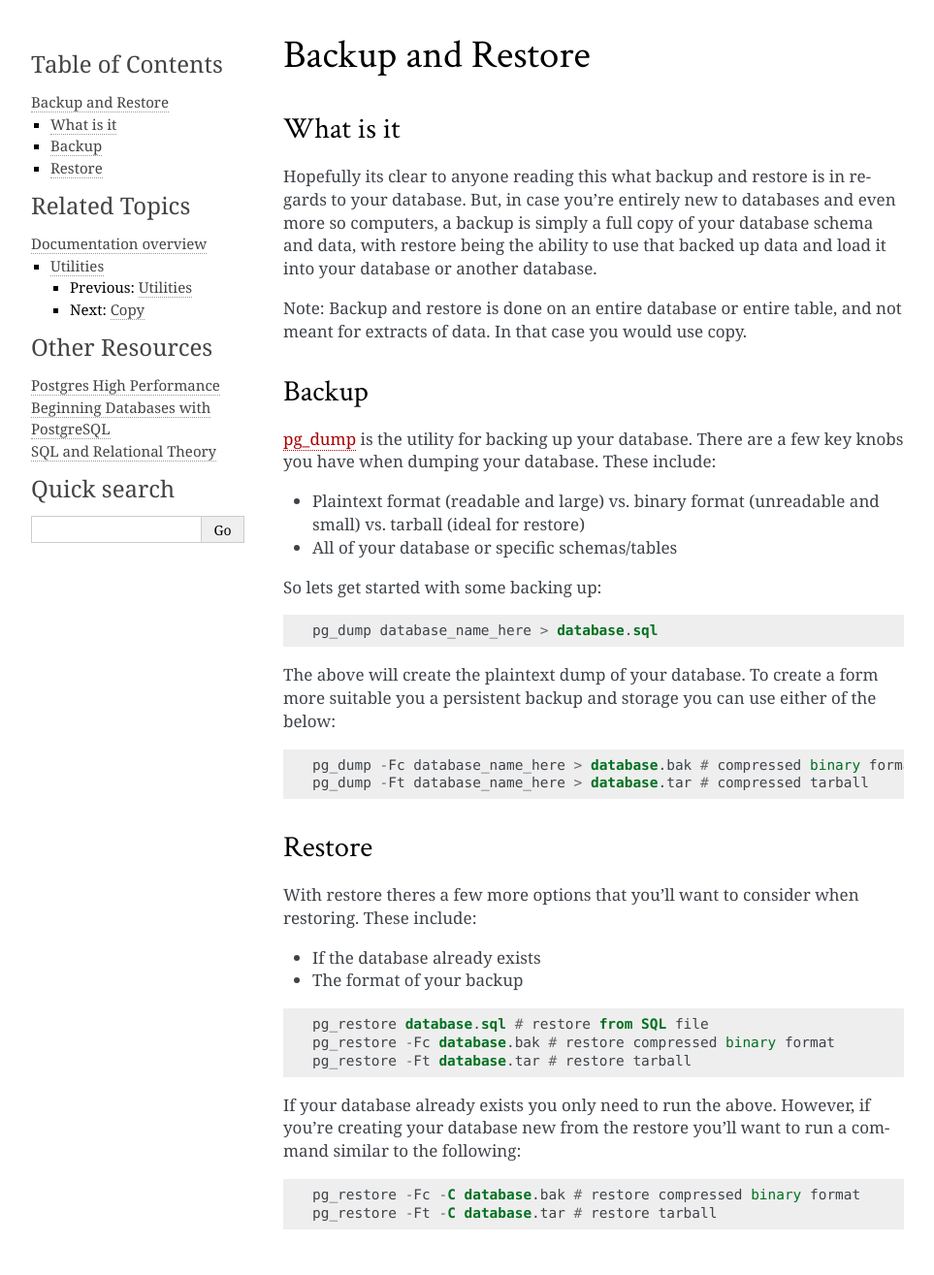
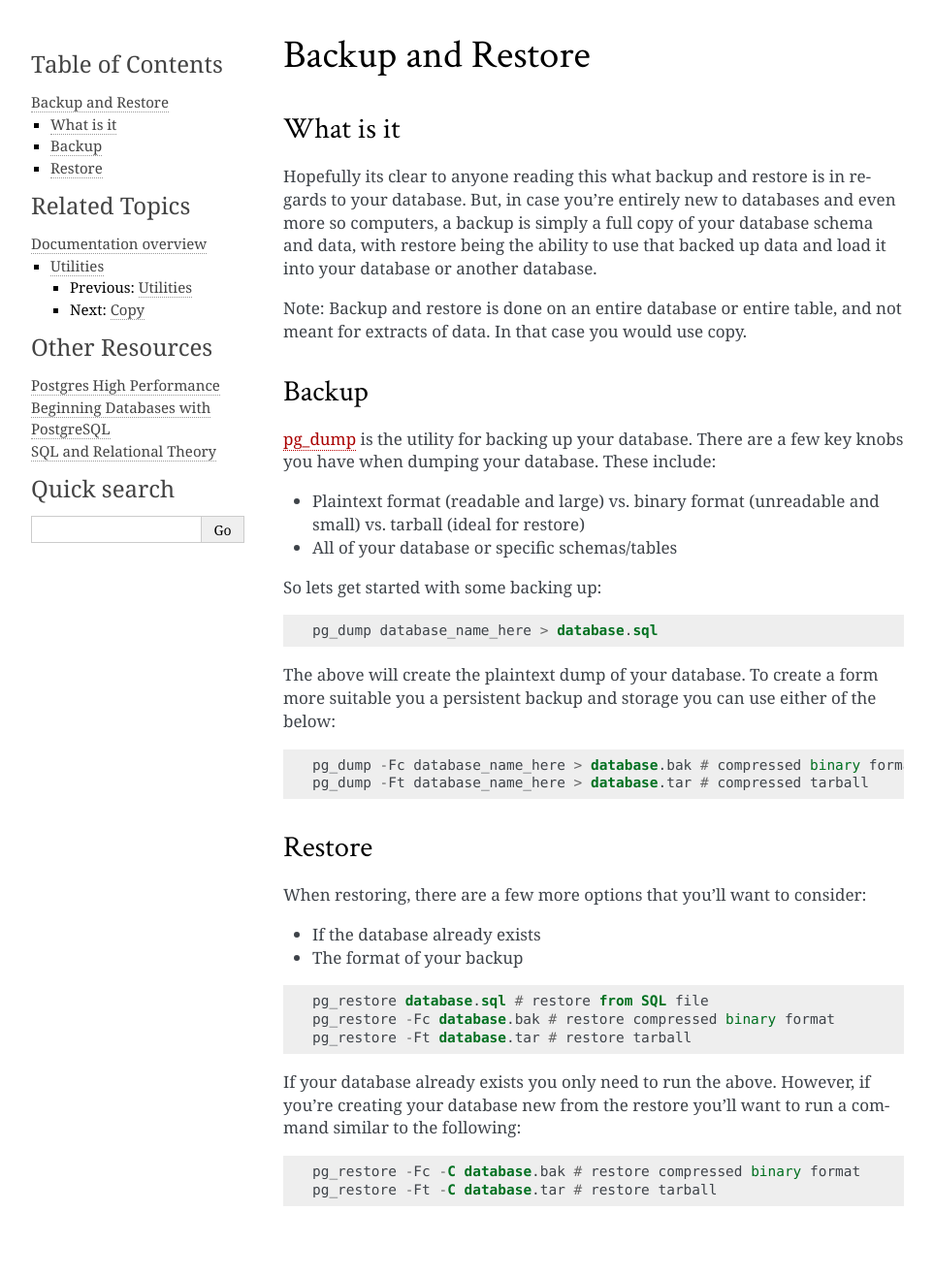
Before and after one commit to craigkerstiens/postgresguide.com, a Sphinx documentation site: the page built from source/utilities/backup-restore.rst, in a window 1280 px wide. Shown: the whole page at 97% size, without its empty margins (148-1111 px from the left). Built offline with Sphinx 7.4.7, drawn with Linux system fonts in a browser that asks for light colours; after the commit the page ends 1291 px from its top, so only the background shows below that.

Commit message:
More language clean-up is all

```diff
--- a/source/utilities/backup-restore.rst
+++ b/source/utilities/backup-restore.rst
@@ -33,7 +33,7 @@ The above will create the plaintext dump of your database. To create a form more
 Restore
 -------
 
-With restore theres a few more options that you'll want to consider when restoring. These include:
+When restoring, there are a few more options that you'll want to consider:
 
 - If the database already exists
 - The format of your backup
```
